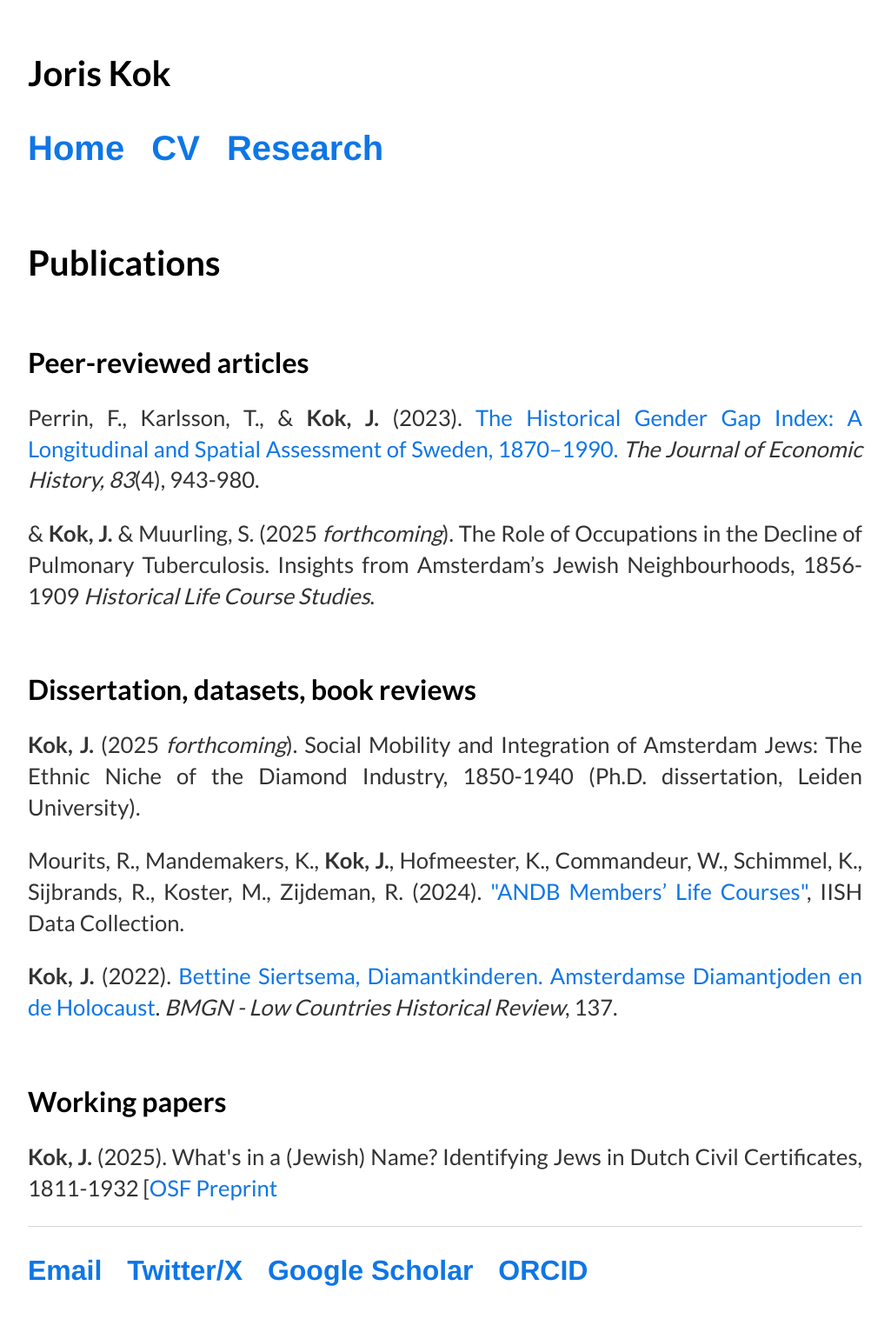
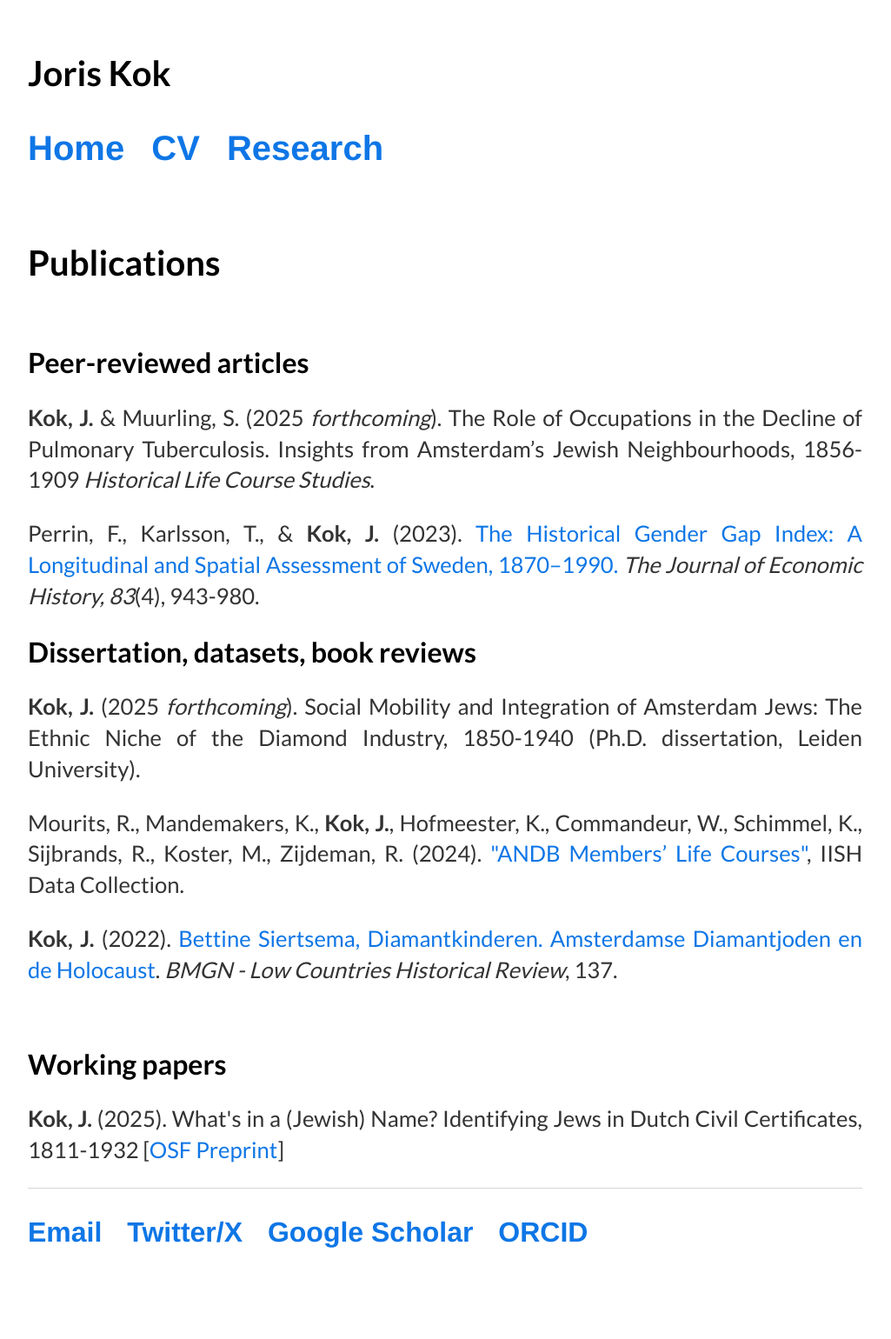
Before and after one commit to kok-joris/kok-joris.github.io, a Jekyll site: the page built from research/index.html, in a window 1280 px wide. Shown: the whole page at 87% size, without its empty margins (128-1153 px from the left). Built offline with Jekyll 4.4.1, drawn with Linux system fonts in a browser that asks for light colours; Markdown is read by kramdown in place of the engine named in the settings; after the commit the page ends 1496 px from its top, so only the background shows below that.

Commit message:
Update index.html

```diff
--- a/research/index.html
+++ b/research/index.html
@@ -11,12 +11,12 @@ title: Research
 <br style="line-height: 3px" />
 
 	<h2>Peer-reviewed articles</h2>
+	</p>
+	<p align="justify"> <b>Kok, J.</b> & Muurling, S. (2025 <i>forthcoming</i>). The Role of Occupations in the Decline of Pulmonary Tuberculosis. Insights from Amsterdam’s Jewish Neighbourhoods, 1856-1909
+		<i>Historical Life Course Studies</i>.
+	</p>
 	<p align="justify"> Perrin, F., Karlsson, T., & <b>Kok, J.</b> (2023). <a href="https://www.cambridge.org/core/services/aop-cambridge-core/content/view/D50225E04E4573AA7D3B175032291B2C/S0022050723000359a.pdf/the-historical-gender-gap-index-a-longitudinal-and-spatial-assessment-of-sweden-1870-1990.pdf" target="_blank">The Historical Gender Gap Index: A Longitudinal and Spatial Assessment of Sweden, 1870–1990.</a>
 		<i>The Journal of Economic History, 83</i>(4), 943-980.
-	</p>
-	<p align="justify"> & <b>Kok, J.</b> & Muurling, S. (2025 <i>forthcoming</i>). The Role of Occupations in the Decline of Pulmonary Tuberculosis. Insights from Amsterdam’s Jewish Neighbourhoods, 1856-1909
-		<i>Historical Life Course Studies</i>.
-	</p>
 
 <br style="line-height: 3px" />
 
@@ -37,7 +37,7 @@ title: Research
 	<h2>Working papers</h2>
 	<p>
 	<p align="justify"> <b>Kok, J.</b> (2025). What's in a (Jewish) Name? Identifying Jews in Dutch Civil Certificates, 1811-1932
-		[<a href="https://osf.io/preprints/socarxiv/c2aer_v1" target="_blank">OSF Preprint</a></p>
+		[<a href="https://osf.io/preprints/socarxiv/c2aer_v1" target="_blank">OSF Preprint</a>]</p>
 
 
 </div><!-- /.blurb -->
```
